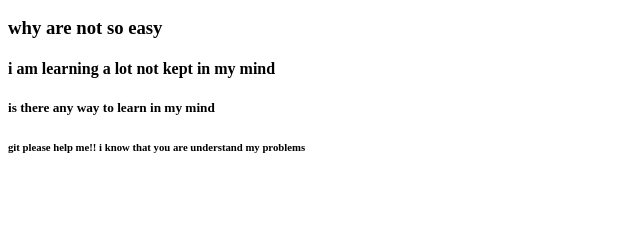
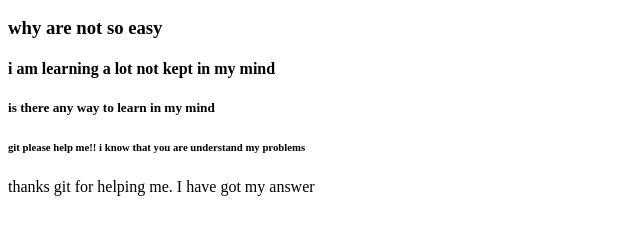
Before and after one commit to Anabhi/abhibaba, a plain HTML site: page index.html in a window 1280 px wide. Shown: the part 227-462 px from the top of the page, without its empty margins (0-640 px from the left). Drawn offline with nearby package versions, Linux system fonts and the light colour scheme.

Commit message:
changes in html

```diff
--- a/index.html
+++ b/index.html
@@ -15,6 +15,7 @@
 <h4>i am learning a lot not kept in my mind</h4>
 <h5>is there any way to learn in my mind</h5>
 <h6>git please help me!! i know that you are understand my problems</h6>
+<p>thanks git for helping me. I have got my answer</p>
     <script crossorigin src="https://unpkg.com/react@18/umd/react.development.js"></script>
     <script crossorigin src="https://unpkg.com/react-dom@18/umd/react-dom.development.js"></script>
     <script src="script.js"></script>
```
